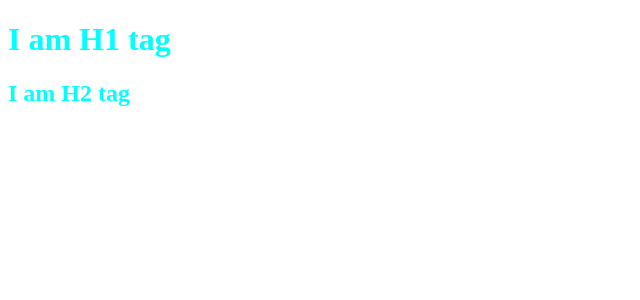
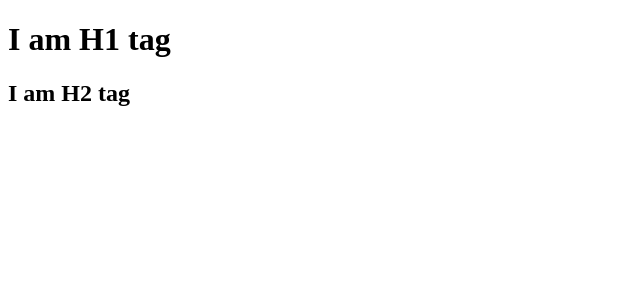
Before and after one commit to Deepali-aggarwal/Namaste-React, a React (Vite) app in the folder Code/: page / in a window 1280 px wide. Shown: the top 300 px of the page, without its empty margins (0-640 px from the left). Built offline with nearby package versions, Linux system fonts and the light colour scheme.

Commit message:
feat: Styling

```diff
--- a/Code/index.css
+++ b/Code/index.css
@@ -1,7 +1,7 @@
-#heading{
+/* #heading{
     color : red;
-}
+} */
 
-#parent{
+/* #parent{
     color: aqua;
-}
+} */
```
